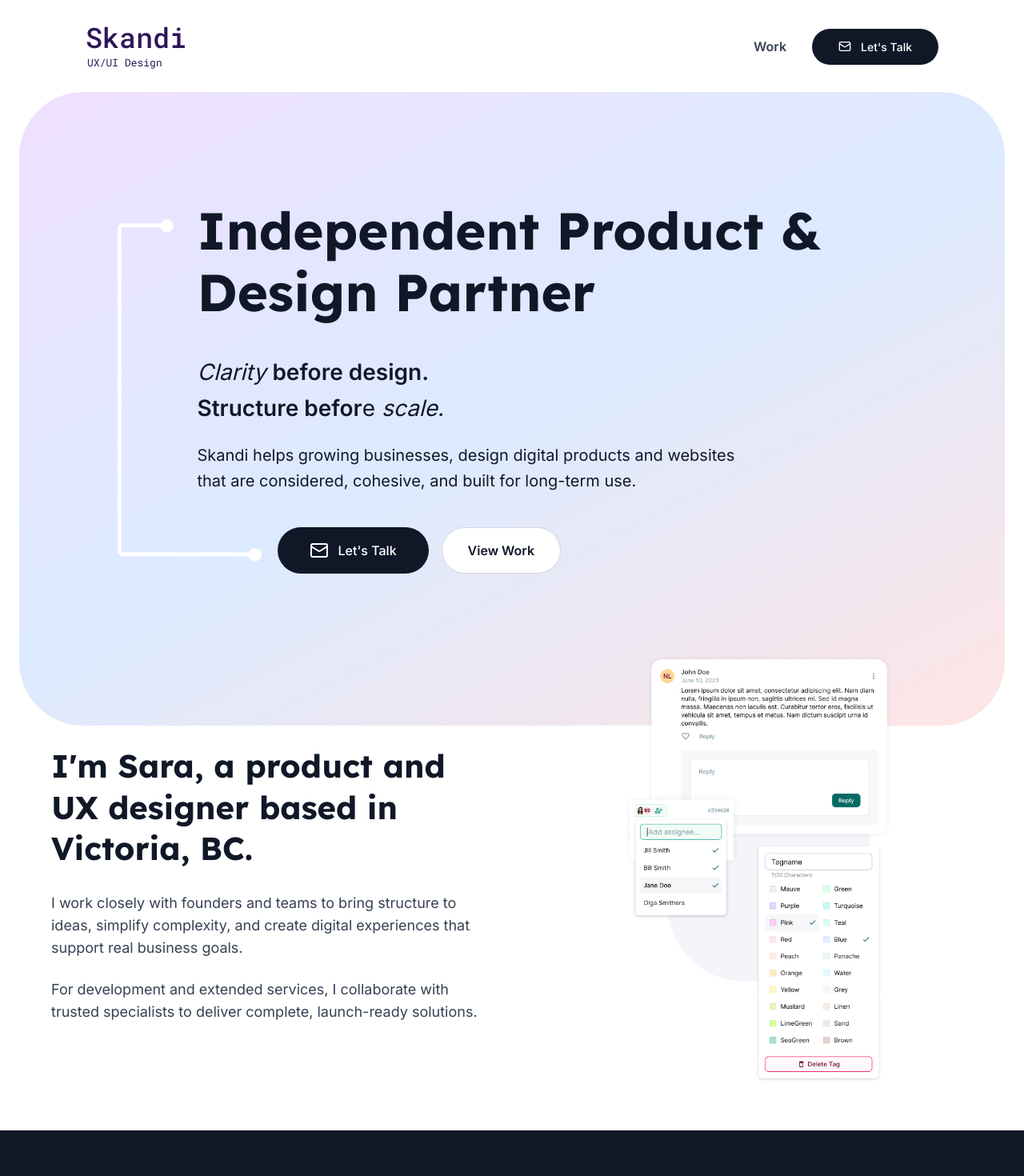
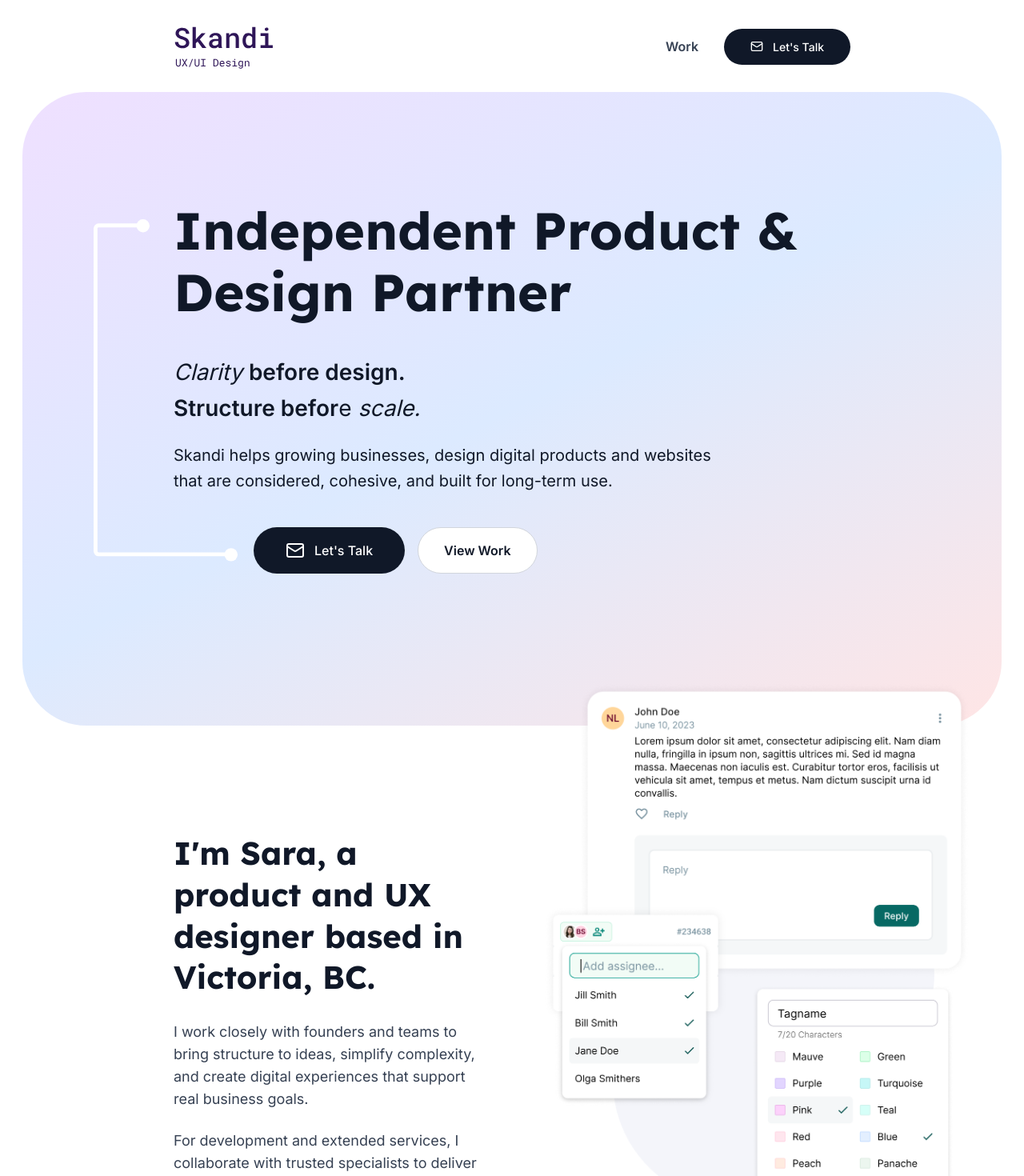
Before and after one commit to saragunnarsson/saragunnarsson.github.io, a React (Vite) app: page / in a window 1280 px wide. Shown: the top 1470 px of the page at 80% size. Built offline with nearby package versions, Linux system fonts and the light colour scheme.

Commit message:
fix: ui revision comments

```diff
--- a/src/app/pages/LandingPage.tsx
+++ b/src/app/pages/LandingPage.tsx
@@ -221,8 +221,7 @@ export function LandingPage() {
         className={`fixed top-0 left-0 right-0 z-[100] bg-white/5 backdrop-blur-sm transition-all ${isScrolled ? "border-b border-white/30 shadow-sm" : ""}`}
       >
         <div
-          className={`mx-auto flex items-center justify-between lg:mx-[75px] ${isScrolled ? "md:mt-[8px]" : "md:mt-[18px]"} md:mb-[0px] px-[26px] sm:px-[40px] md:px-[60px] lg:px-[32px] py-[12px]`}
-          style={{ maxWidth: "2000px" }}
+          className={`mx-auto flex w-full max-w-[1384px] items-center justify-between ${isScrolled ? "md:mt-[8px]" : "md:mt-[18px]"} md:mb-[0px] px-[26px] py-[12px] sm:px-[40px] md:px-[60px] lg:w-[calc(100%-48px)] lg:px-[150px] xl:w-[calc(100%-56px)] xl:px-[189px]`}
         >
           <Link to="/" className="block">
             <div className="scale-[0.7] origin-left sm:scale-[0.85] md:scale-100">
@@ -295,8 +294,8 @@ export function LandingPage() {
       </nav>
 
       {/* Hero Section */}
-      <section className="px-[16px] sm:px-[24px] pt-[80px] sm:pt-[20px] pb-[30px] md:pt-0 md:pb-0">
-        <div className="mx-auto" style={{ maxWidth: "calc(2000px - 96px)" }}>
+      <section className="px-[16px] pt-[80px] pb-[30px] sm:px-[24px] sm:pt-[20px] md:pt-0 md:pb-0 xl:px-[28px]">
+        <div className="mx-auto max-w-[1384px]">
           <AnimatedSection>
             <div
               className="rounded-[30px] px-[28px] py-[40px] sm:rounded-[50px] sm:px-[48px] sm:py-[60px] md:rounded-[70px] md:px-[80px] md:pt-[80px] md:pb-[100px] lg:rounded-[80px] lg:pl-[150px] lg:pr-[80px] lg:pt-[120px] lg:pb-[180px] xl:pl-[189px] xl:pt-[134px] xl:pb-[200px] sm:mt-[90px] md:mt-[100px] lg:mt-[115px]"
@@ -304,8 +303,6 @@ export function LandingPage() {
                 background:
                   "linear-gradient(152.569deg, rgb(239, 224, 255) 0%, rgb(220, 234, 255) 50%, rgb(255, 229, 229) 100%)",
                 maxWidth: "2000px",
-                display: "flex",
-                justifyContent: "center",
               }}
             >
               <div className="max-w-4xl relative">
@@ -372,12 +369,12 @@ export function LandingPage() {
       </section>
 
       {/* About Section */}
-      <section className="px-[35px] sm:px-[48px] pt-[5px] pb-[30px] sm:pt-[30px] md:pt-[60px] md:pb-[60px] sm:-mt-[80px] md:-mt-[80px] lg:-mt-[120px] xl:-mt-[150px] relative z-20">
-        <div className="max-w-6xl mx-auto">
+      <section className="relative z-20 px-[35px] pt-[5px] pb-[30px] sm:px-[48px] sm:pt-[30px] md:pt-[60px] md:pb-[60px] lg:px-[24px] lg:-mt-[96px] xl:px-[28px] xl:-mt-[50px] sm:-mt-[80px] md:-mt-[80px]">
+        <div className="mx-auto max-w-[1384px] lg:px-[150px] xl:px-[189px]">
           <AnimatedSection>
-            <div className="grid gap-[16px] sm:gap-[32px] md:gap-12 lg:gap-20 md:grid-cols-2 md:items-center">
+            <div className="grid gap-[16px] sm:gap-[32px] md:gap-12 lg:gap-20 md:grid-cols-2 md:items-start">
               <div>
-                <h2 className="text-[24px] leading-[30px] sm:text-[30px] sm:leading-[38px] md:text-[35px] md:leading-[44px] lg:text-[40px] lg:leading-[51.6px] font-bold text-gray-900 mx-[0px] mt-[30px] sm:mt-[40px] md:mt-[80px] lg:mt-[100px] xl:mt-[40px] mb-[24px] sm:mb-[28px]">
+                <h2 className="text-[24px] leading-[30px] sm:text-[30px] sm:leading-[38px] md:text-[35px] md:leading-[44px] lg:text-[40px] lg:leading-[51.6px] font-bold text-gray-900 mx-[0px] mt-[30px] sm:mt-[40px] md:mt-[80px] lg:mt-[100px] xl:mt-[124px] mb-[24px] sm:mb-[28px]">
                   I'm Sara, a product and UX designer based in Victoria, BC.
                 </h2>
                 <p className="text-[16px] leading-[26px] sm:text-[17px] sm:leading-[27px] md:text-[18px] md:leading-7 text-[#364153] mb-[16px] sm:mb-[20px] md:mb-6">
@@ -391,13 +388,13 @@ export function LandingPage() {
                   solutions.
                 </p>
               </div>
-              <div className="relative mb-0 min-w-0 md:-mb-0">
-                <div className="rounded-3xl flex items-center justify-center overflow-hidden px-0 md:px-12 md:aspect-square">
+              <div className="relative min-w-0 md:ml-auto md:-mt-[36px] lg:-mt-[64px] xl:w-[533px] xl:max-w-[533px]">
+                <div className="mx-auto flex w-full max-w-[360px] items-start justify-center overflow-visible sm:max-w-[430px] md:max-w-[460px] lg:max-w-[500px] xl:max-w-[533px]">
                   <ImageWithFallback
                     src={landingPageImages.introUi}
                     alt="Product design interface"
-                    className="pointer-events-none m-[0px] block h-full w-full max-w-full object-contain select-none"
-                    sizes="(max-width: 767px) 100vw, 720px"
+                    className="pointer-events-none block h-auto w-full max-w-full object-contain select-none"
+                    sizes="(max-width: 767px) 100vw, (max-width: 1279px) 42vw, 533px"
                     loading="eager"
                   />
                 </div>
```
